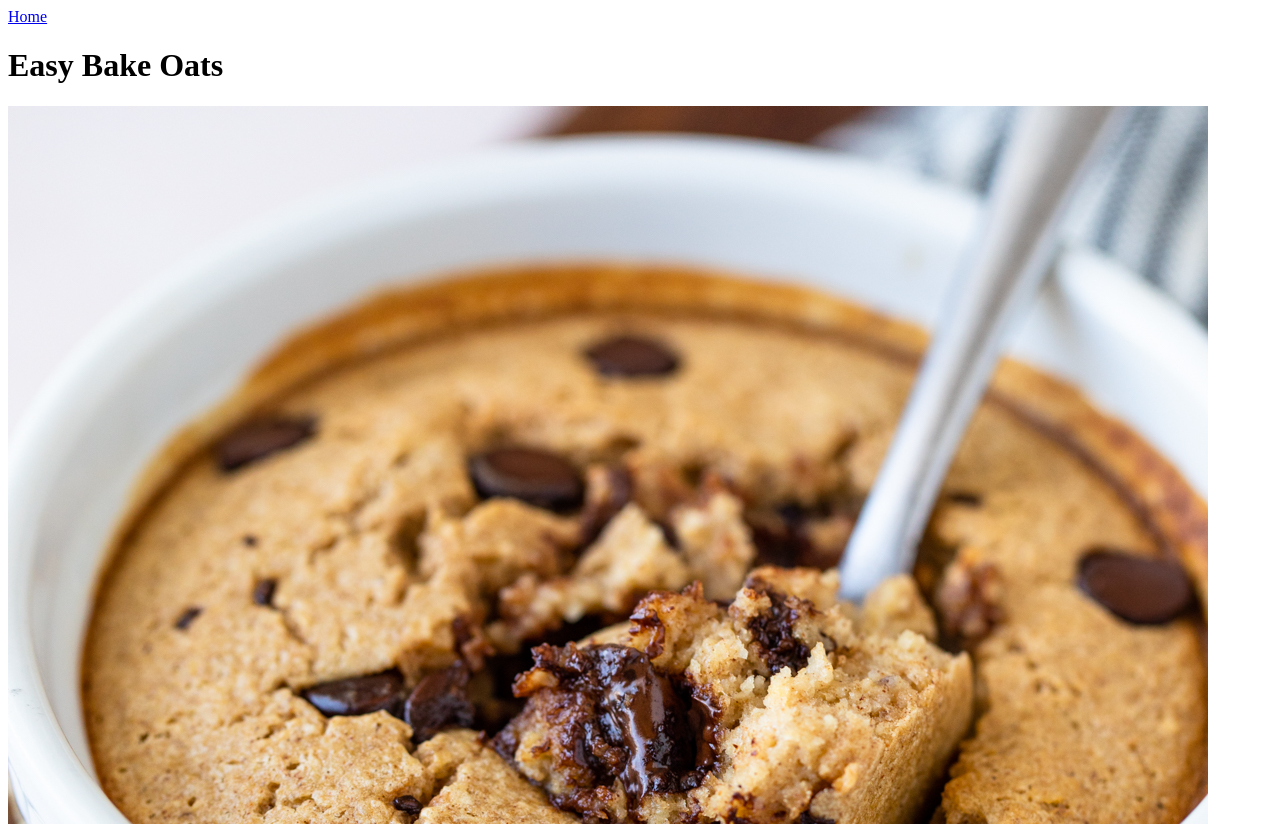
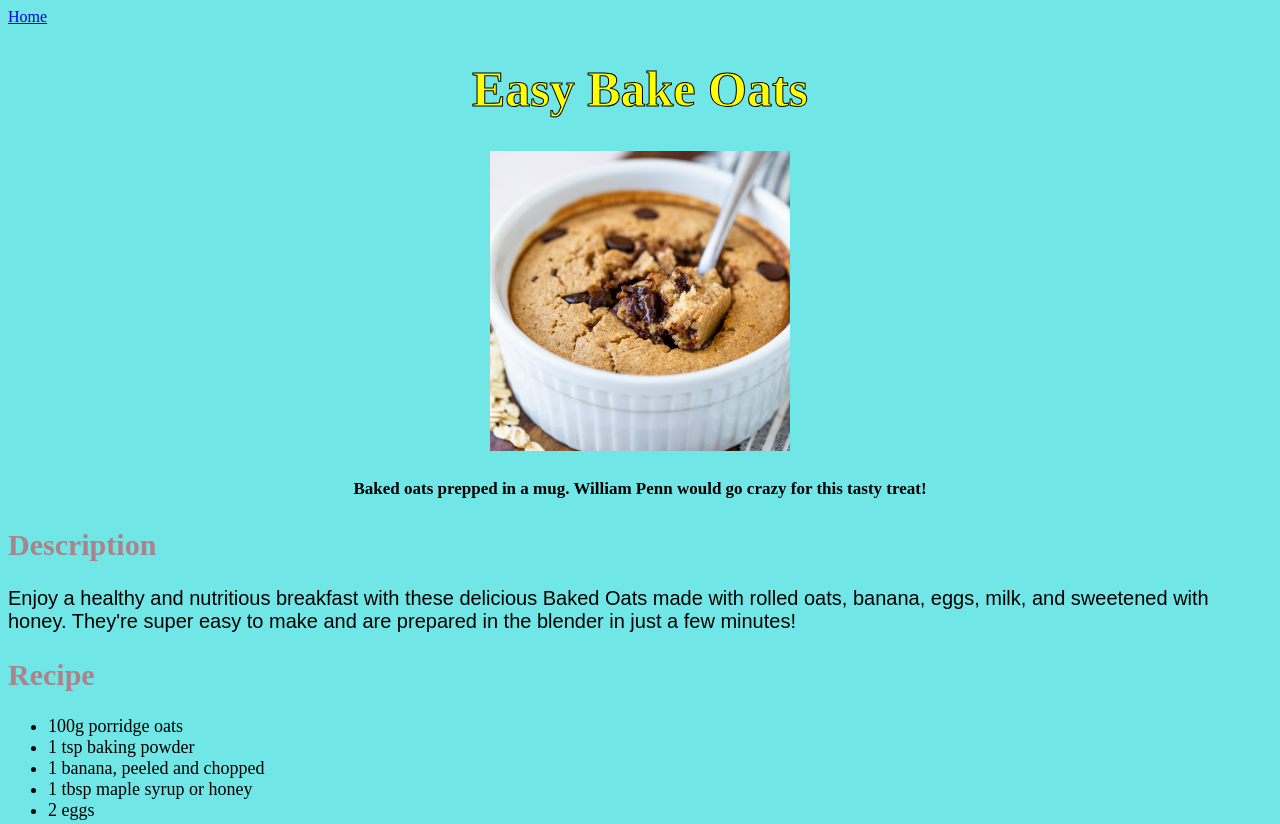
Before and after one commit to walterszack97/odin-recipes, a plain HTML site: page recipes/easy-bake-oats.html in a window 1280 px wide. Shown: the top 824 px of the page. Drawn offline with Linux system fonts and the light colour scheme.

Commit message:
Add style to html pages with CSS

```diff
--- a/recipes/easy-bake-oats.html
+++ b/recipes/easy-bake-oats.html
@@ -1,6 +1,7 @@
 <!DOCTYPE html>
 <html lang="en">
     <head>
+        <link rel="stylesheet" href="../style.css">
         <meta charset="UTF-8">
         <title>Odin Recipes - Easy Bake Oats</title>
     </head>
@@ -17,7 +18,7 @@
            They're super easy to make and are prepared in the blender in just a few minutes!</p>
 
         <h2>Recipe</h2>
-        <ul>
+        <ul class="ingrediant-list">
             <li>100g porridge oats</li>
             <li>1 tsp baking powder</li>
             <li>1 banana, peeled and chopped</li>
--- /dev/null
+++ b/style.css
@@ -0,0 +1,46 @@
+img {
+    height: auto;
+    width: 300px;
+    display: block;
+    margin-left: auto;
+    margin-right: auto;
+}
+
+.ingrediant-list {
+    font-size: 18px;
+}
+
+h1 {
+    font-size: 50px;
+    -webkit-text-fill-color: yellow;
+    -webkit-text-stroke-width: 1px;
+    -webkit-text-stroke-color: black;
+    text-align: center;
+}
+
+h2 {
+    color: rgb(172, 131, 138);
+    font-family: 'Times New Roman', Times, serif;
+    font-size: 30px;
+}
+
+.navigation {
+    color: black;
+    font-size: 40px;
+    list-style: none;
+}
+
+body {
+    background-color: rgb(112, 230, 230);
+}
+
+h5 {
+    font-size: 17px;
+    text-align: center;
+    font-family: 'Times New Roman', Times, serif;
+}
+
+p {
+    font-family: Arial, Helvetica, sans-serif;
+    font-size: 20px;
+}
```
Also changed, not shown: index.html (+5 -4 lines), recipes/banana-smoothie.html (+2 -1 lines), recipes/lasagna.html (+1 -0 lines).
